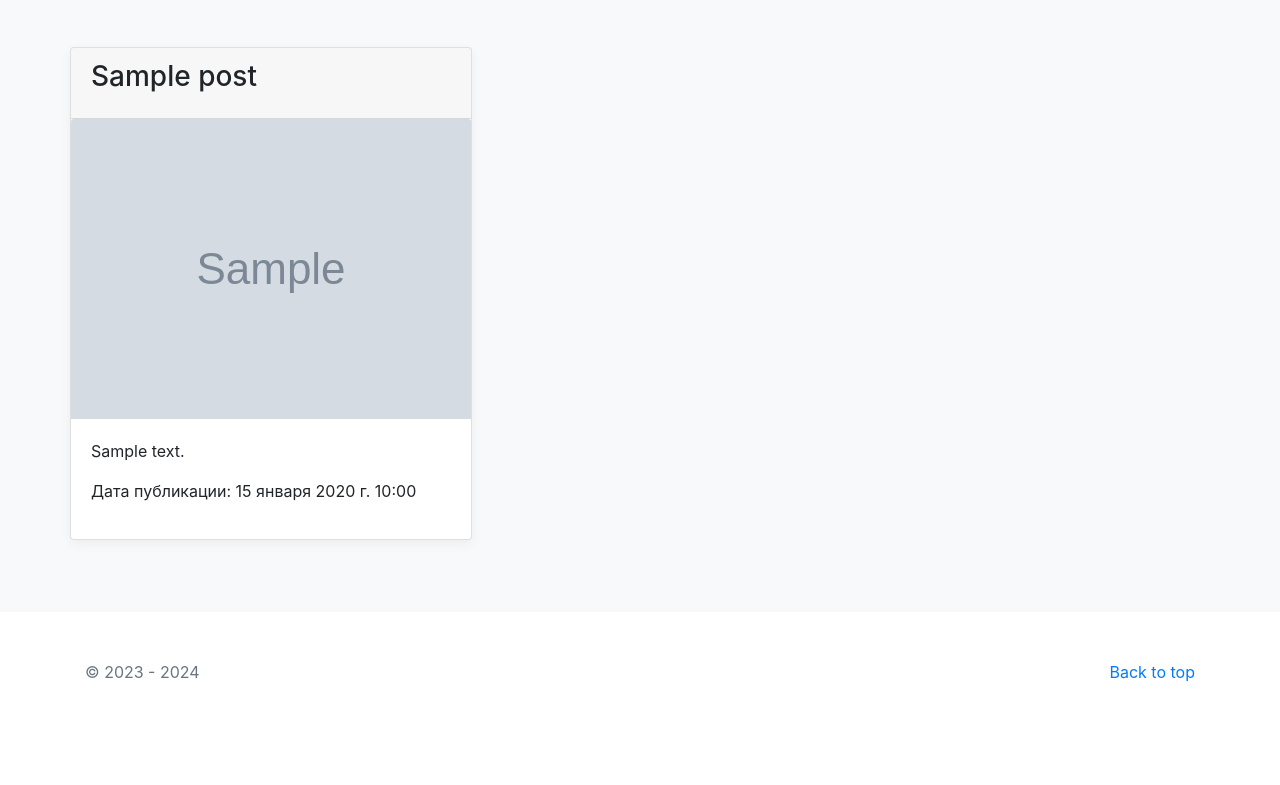
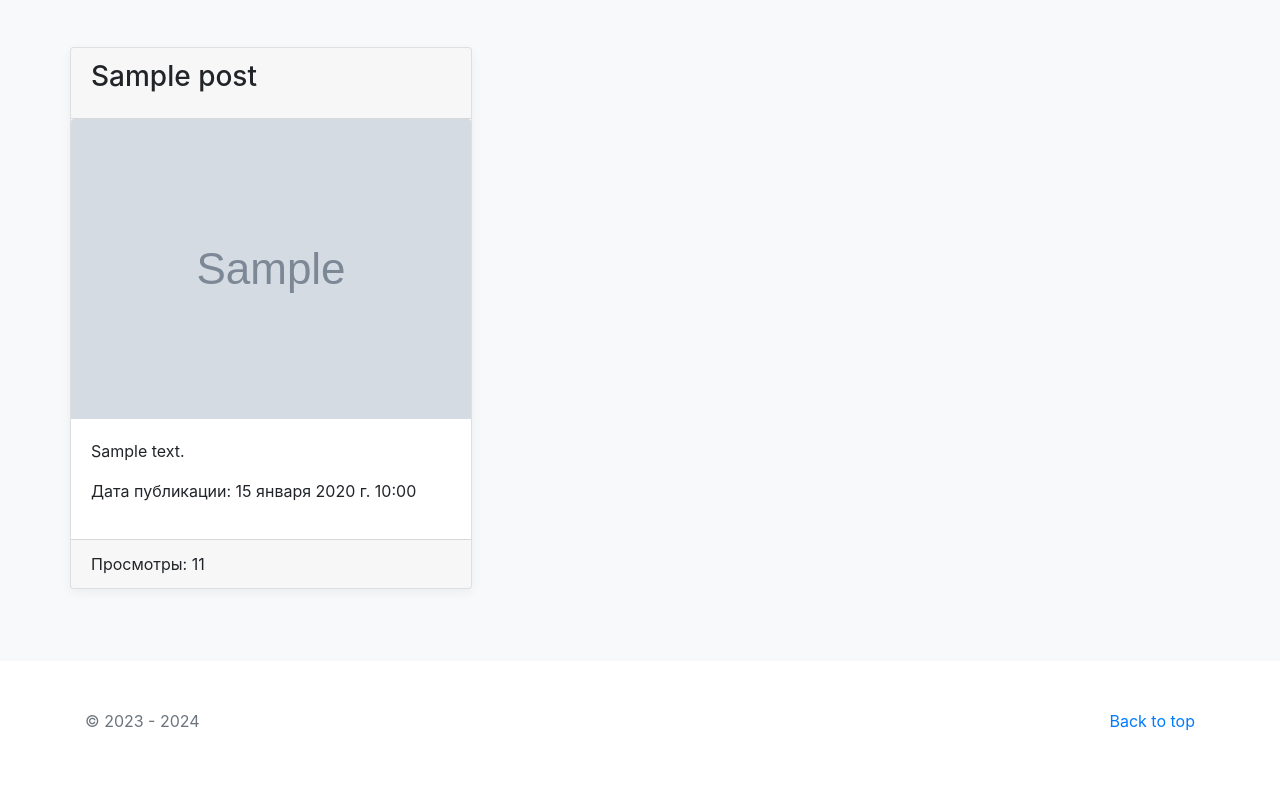
Before and after one commit to ilnurhub/my_store, a Django app: page /blog/view/1/ in a window 1280 px wide. Shown: the part 257-1042 px from the top of the page. Before the commit the page ends 939 px from the top, so only its background shows below. Run offline with Django 4.2, Linux system fonts and the light colour scheme; tables that the repository leaves empty hold one stand-in row (values such as "Sample post"); grey boxes marked "Sample" are stand-in pictures; some libraries are stand-ins or nearby versions.

Commit message:
added views_count

```diff
--- a/blog/templates/blog/post_detail.html
+++ b/blog/templates/blog/post_detail.html
@@ -17,6 +17,9 @@
                 <p class="card-text">{{ object.body }}</p>
                 <p class="card-add">Дата публикации: {{ object.created_at }}</p>
             </div>
+            <div class="card-footer">
+                Просмотры: {{ object.views_count }}
+            </div>
         </div>
     </div>
 </div>
```
